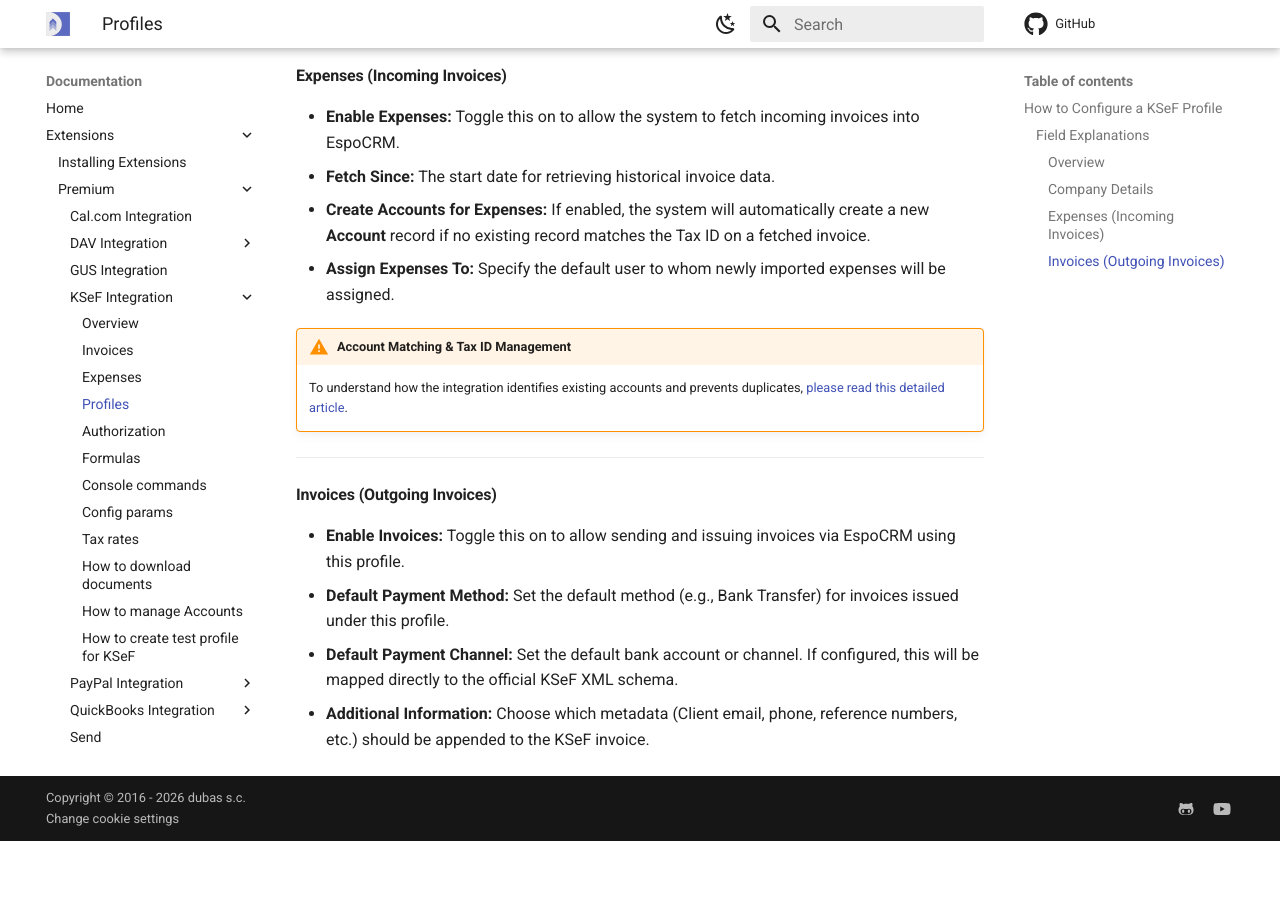
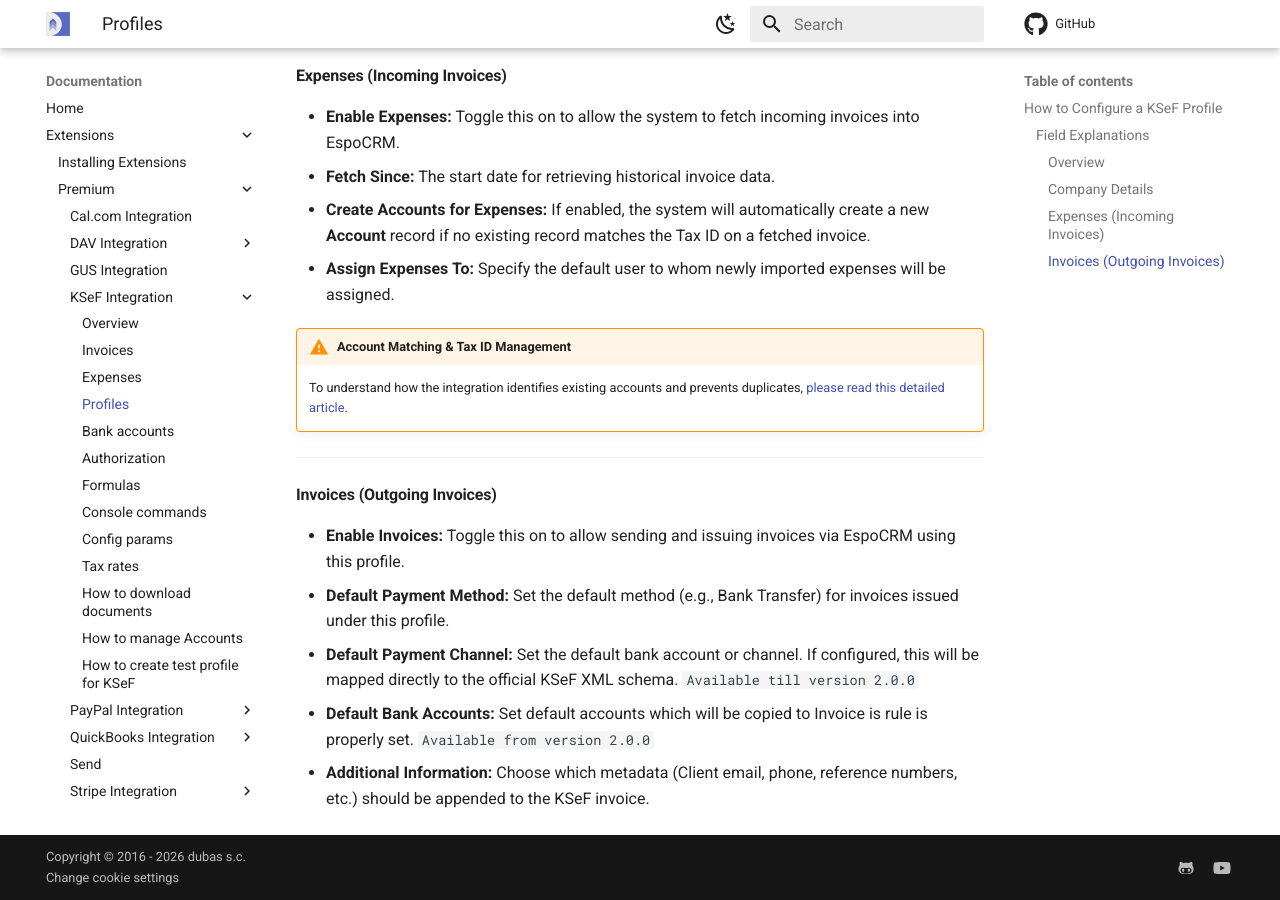
Before and after one commit to dubas-pro/documentation, an MkDocs documentation site: the page built from docs/extensions/ksef/profiles.md, in a window 1280 px wide and 900 px high, scrolled down 1322 px. Built offline with MkDocs 1.6.1 and Material for MkDocs 9.7.7, drawn with Linux system fonts in a browser that asks for light colours; comment, search, counter and statistics services are not loaded; before the commit the page ends 2163 px from its top, so only the background shows below that.

Commit message:
feat(ksef): add bank accounts management section and update navigation

```diff
--- a/docs/extensions/ksef/profiles.md
+++ b/docs/extensions/ksef/profiles.md
@@ -56,5 +56,6 @@
 
 * **Enable Invoices:** Toggle this on to allow sending and issuing invoices via EspoCRM using this profile.
 * **Default Payment Method:** Set the default method (e.g., Bank Transfer) for invoices issued under this profile.
-* **Default Payment Channel:** Set the default bank account or channel. If configured, this will be mapped directly to the official KSeF XML schema.
+* **Default Payment Channel:** Set the default bank account or channel. If configured, this will be mapped directly to the official KSeF XML schema. `Available till version 2.0.0`
+* **Default Bank Accounts:** Set default accounts which will be copied to Invoice is rule is properly set. `Available from version 2.0.0`
 * **Additional Information:** Choose which metadata (Client email, phone, reference numbers, etc.) should be appended to the KSeF invoice.
--- a/mkdocs.yml
+++ b/mkdocs.yml
@@ -94,6 +94,7 @@
             - Invoices: extensions/ksef/invoices.md
             - Expenses: extensions/ksef/expenses.md
             - Profiles: extensions/ksef/profiles.md
+            - Bank accounts: extensions/ksef/bank-accounts.md
             - Authorization: extensions/ksef/authorization.md
             - Formulas: extensions/ksef/formulas.md
             - Console commands: extensions/ksef/console-commands.md
```
Also changed, not shown: docs/extensions/ksef/bank-accounts.md (added, +38 -0 lines).
